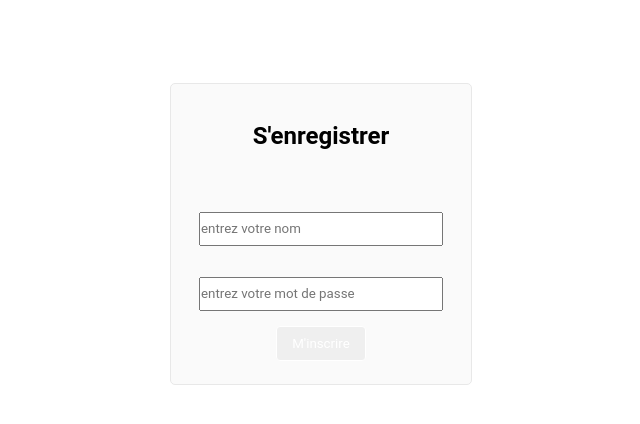
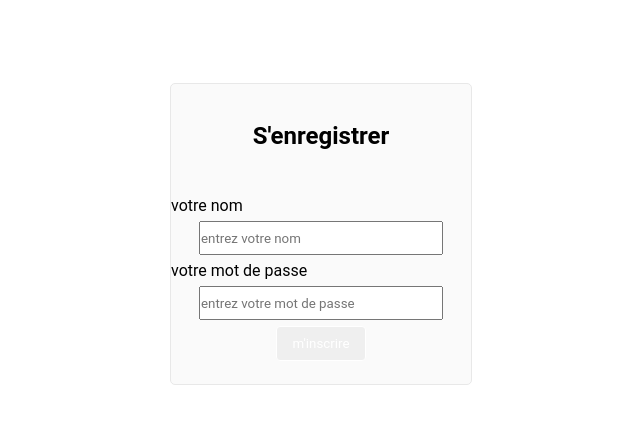
Before and after one commit to Turbotard/Archi-linux, a PHP site: page /inscription.php in a window 1280 px wide. Shown: the part 166-590 px from the top of the page, without its empty margins (319-959 px from the left). Run offline with PHP 8.4, Linux system fonts and the light colour scheme.

Commit message:
Add labels for name and password inputs in inscription form

```diff
--- a/inscription.php
+++ b/inscription.php
@@ -12,10 +12,12 @@
         <h2>S'enregistrer</h2>
         <form method="POST" action="traitementInscription.php">
             <div class="inputs">
+                <label for="name">votre nom</label>
                 <input type="text" id="name" name="name" class="input" placeholder="entrez votre nom" required>
-                <input type="password" id="password" name="password"  class="input" placeholder="entrez votre mot de passe" required>
+                <label for="password">votre mot de passe</label>
+                <input type="password" id="password" name="password" class="input" placeholder="entrez votre mot de passe" required>
             </div>
-            <input type="submit" value="M'inscrire" class="btn" name="ok">
+            <input type="submit" value="m'inscrire" class="btn" name="ok">
         </form>
     </div>
 
```
